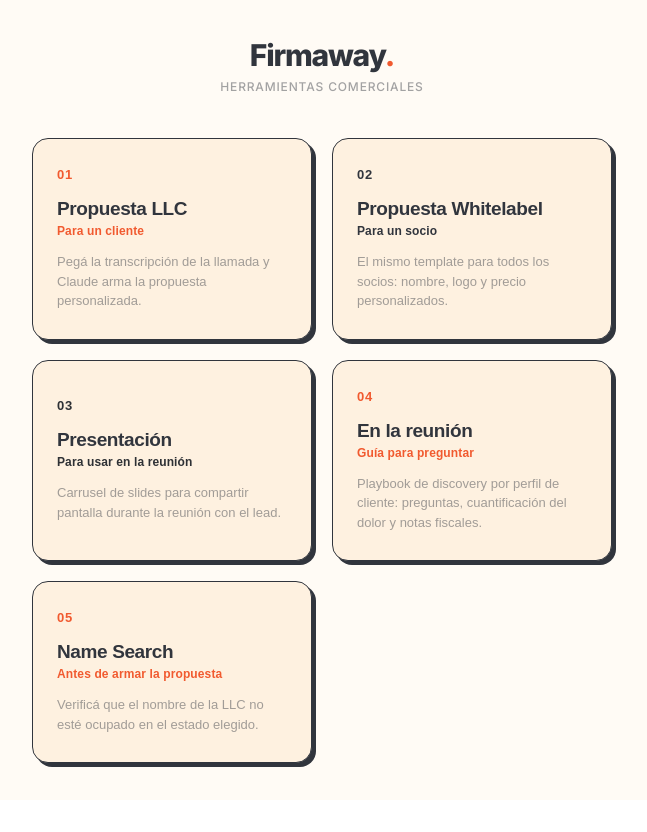
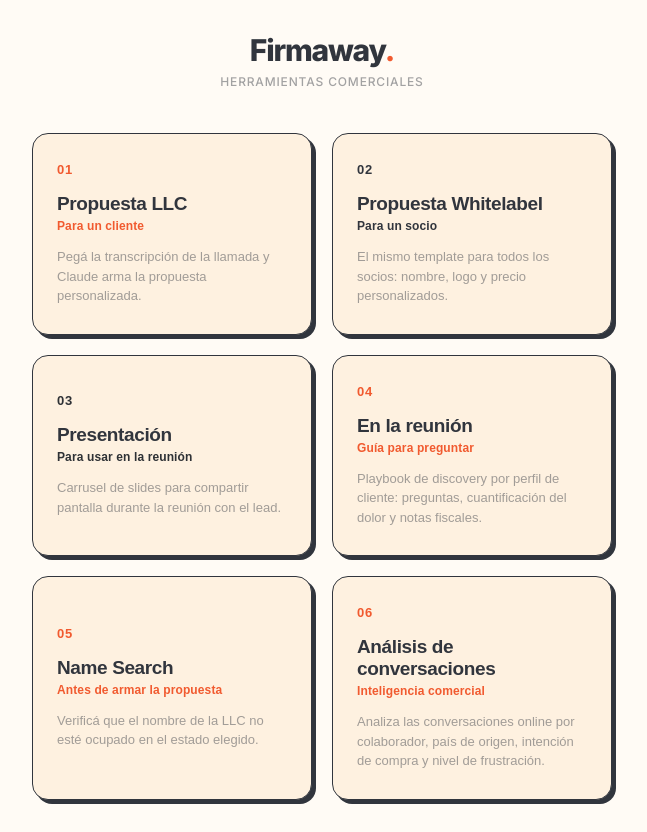
Before and after one commit to dap1978/firmaway-proposal-generator, a Next.js app in the folder frontend/: page / in a window 1280 px wide. Shown: the whole page, without its empty margins (318-965 px from the left). Before the commit the page ends 800 px from the top, so only its background shows below. Built offline with nearby package versions, Linux system fonts and the light colour scheme.

Commit message:
feat: agrega card "Analisis de conversaciones" al hub
Abre https://web-production-0cb8e.up.railway.app/ en una pestana
nueva: analiza conversaciones online por colaborador, pais, intencion
de compra y nivel de frustracion.

```diff
--- a/frontend/pages/index.js
+++ b/frontend/pages/index.js
@@ -58,6 +58,15 @@
     accent: C.orange,
     action: () => window.open('https://llc-name-search-production.up.railway.app', '_blank', 'noopener,noreferrer'),
   },
+  {
+    key: 'conversations',
+    num: '06',
+    title: 'Análisis de conversaciones',
+    sub: 'Inteligencia comercial',
+    desc: 'Analiza las conversaciones online por colaborador, país de origen, intención de compra y nivel de frustración.',
+    accent: C.orange,
+    action: () => window.open('https://web-production-0cb8e.up.railway.app/', '_blank', 'noopener,noreferrer'),
+  },
 ];
 
 export default function Home() {
```
